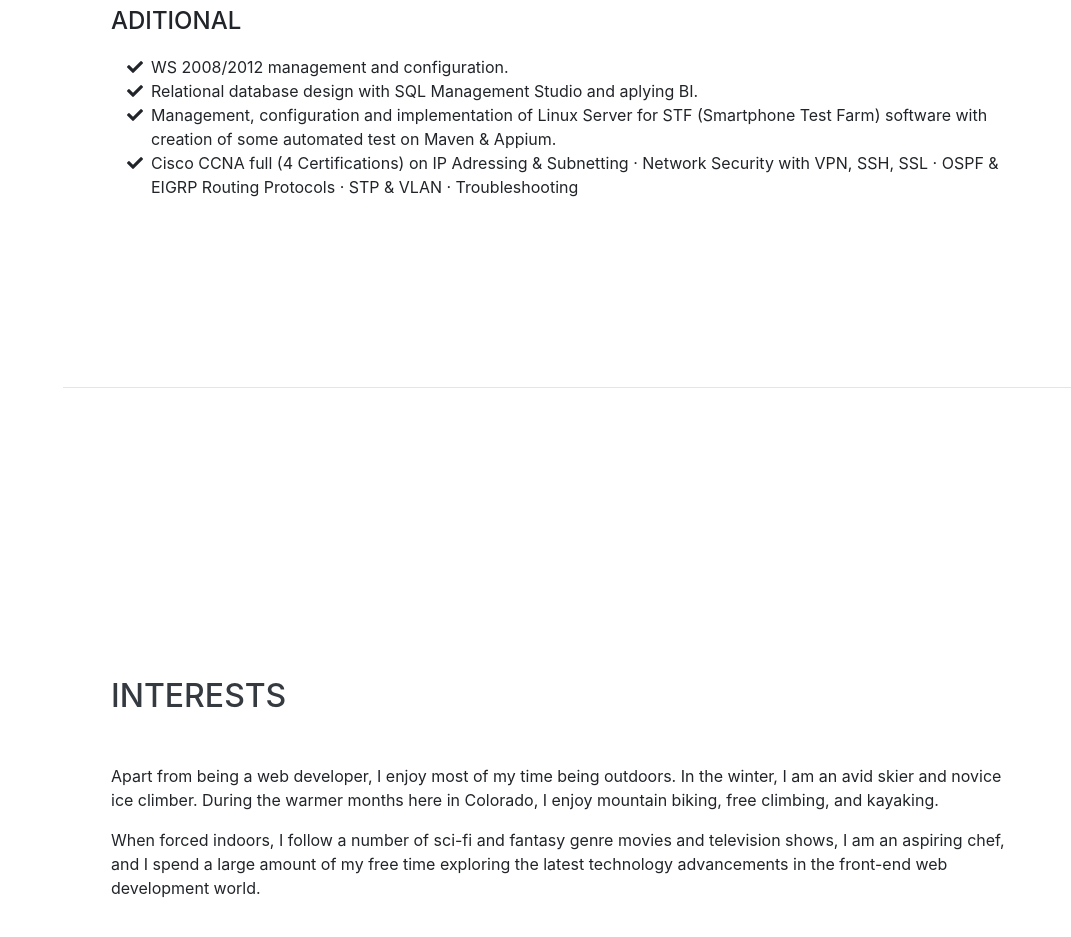
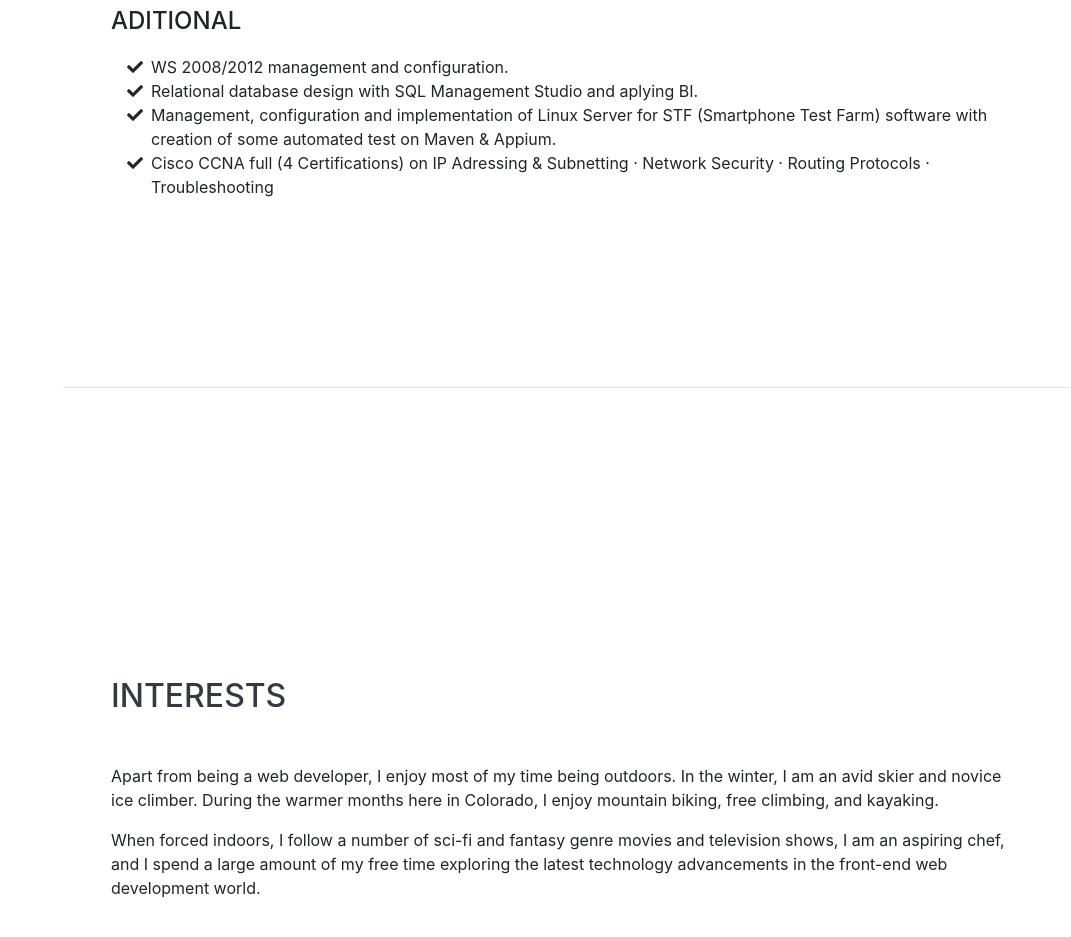
Before and after one commit to ricardovaltierra/old_portfolio, a website with bundled scripts: page index.html in a window 1280 px wide. Shown: the part 3022-3959 px from the top of the page, without its empty margins (209-1280 px from the left). Built offline with nearby package versions, Linux system fonts and the light colour scheme; a web font is replaced by a local one.

Commit message:
fourth commit

```diff
--- a/index.html
+++ b/index.html
@@ -231,7 +231,7 @@
             Management, configuration and implementation of Linux Server for STF (Smartphone Test Farm) software with creation of some automated test on Maven & Appium.</li>
           <li>
             <i class="fa-li fa fa-check"></i>
-            Cisco CCNA full (4 Certifications) on IP Adressing & Subnetting · Network Security with VPN, SSH, SSL · OSPF & EIGRP Routing Protocols · STP & VLAN · Troubleshooting</li>
+            Cisco CCNA full (4 Certifications) on IP Adressing & Subnetting · Network Security · Routing Protocols · Troubleshooting</li>
         </ul>
       </div>
     </section>
```
